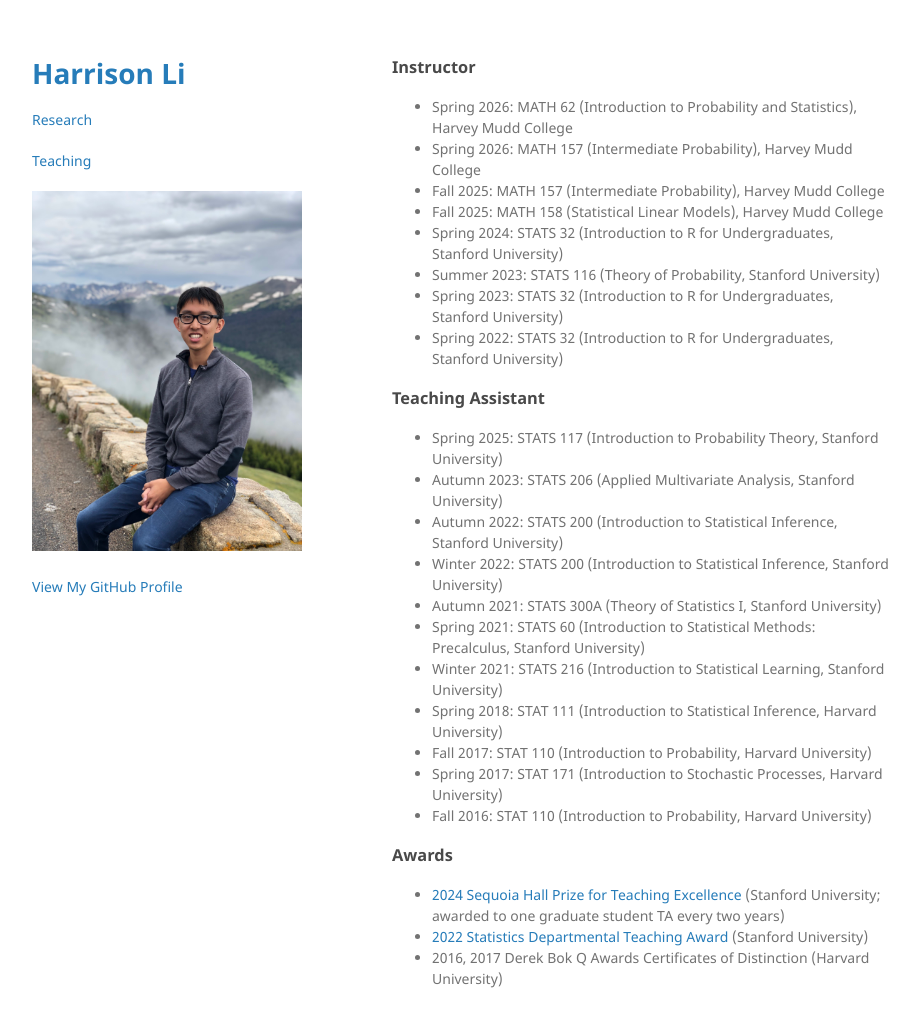
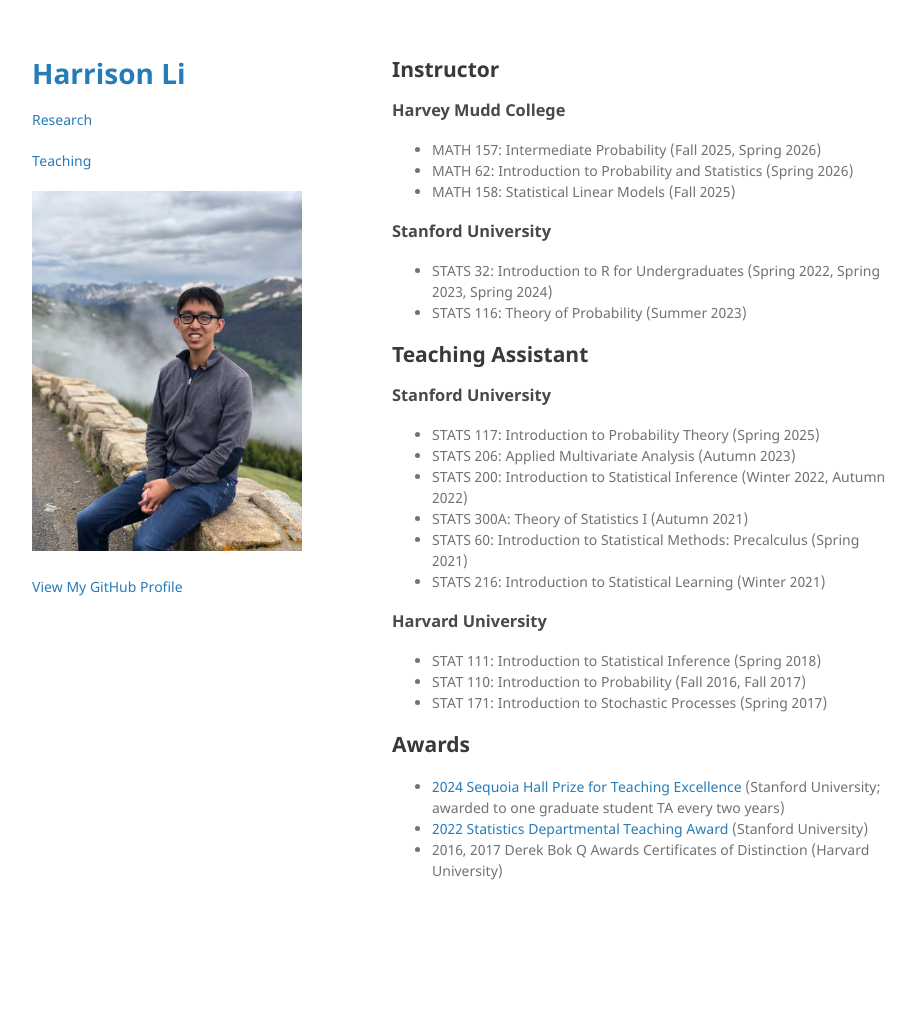
Before and after one commit to hli90722/hli90722.github.io, a Jekyll site: the page built from teaching.md, in a window 1280 px wide and 1059 px high. Shown: the top 1027 px of the window, without its empty margins (178-1097 px from the left). Built offline with Jekyll 4.4.1, drawn with Linux system fonts in a browser that asks for light colours; the repository's description, which GitHub fills in, is left out.

Commit message:
reformat teaching page

```diff
--- a/teaching.md
+++ b/teaching.md
@@ -4,30 +4,33 @@ title: Teaching
 permalink: /teaching/
 ---
 
-### Instructor
-- Spring 2026: MATH 62 (Introduction to Probability and Statistics), Harvey Mudd College
-- Spring 2026: MATH 157 (Intermediate Probability), Harvey Mudd College
-- Fall 2025: MATH 157 (Intermediate Probability), Harvey Mudd College
-- Fall 2025: MATH 158 (Statistical Linear Models), Harvey Mudd College
-- Spring 2024: STATS 32 (Introduction to R for Undergraduates, Stanford University)
-- Summer 2023: STATS 116 (Theory of Probability, Stanford University)
-- Spring 2023: STATS 32 (Introduction to R for Undergraduates, Stanford University)
-- Spring 2022: STATS 32 (Introduction to R for Undergraduates, Stanford University)
+## Instructor
 
-### Teaching Assistant
-- Spring 2025: STATS 117 (Introduction to Probability Theory, Stanford University)
-- Autumn 2023: STATS 206 (Applied Multivariate Analysis, Stanford University)
-- Autumn 2022: STATS 200 (Introduction to Statistical Inference, Stanford University)
-- Winter 2022: STATS 200 (Introduction to Statistical Inference, Stanford University)
-- Autumn 2021: STATS 300A (Theory of Statistics I, Stanford University)
-- Spring 2021: STATS 60 (Introduction to Statistical Methods: Precalculus, Stanford University)
-- Winter 2021: STATS 216 (Introduction to Statistical Learning, Stanford University)
-- Spring 2018: STAT 111 (Introduction to Statistical Inference, Harvard University)
-- Fall 2017: STAT 110 (Introduction to Probability, Harvard University)
-- Spring 2017: STAT 171 (Introduction to Stochastic Processes, Harvard University)
-- Fall 2016: STAT 110 (Introduction to Probability, Harvard University)
+### Harvey Mudd College
+- MATH 157: Intermediate Probability (Fall 2025, Spring 2026)
+- MATH 62: Introduction to Probability and Statistics (Spring 2026)
+- MATH 158: Statistical Linear Models (Fall 2025)
 
-### Awards
+### Stanford University
+- STATS 32: Introduction to R for Undergraduates (Spring 2022, Spring 2023, Spring 2024)
+- STATS 116: Theory of Probability (Summer 2023)
+
+## Teaching Assistant
+
+### Stanford University
+- STATS 117: Introduction to Probability Theory (Spring 2025)
+- STATS 206: Applied Multivariate Analysis (Autumn 2023)
+- STATS 200: Introduction to Statistical Inference (Winter 2022, Autumn 2022)
+- STATS 300A: Theory of Statistics I (Autumn 2021)
+- STATS 60: Introduction to Statistical Methods: Precalculus (Spring 2021)
+- STATS 216: Introduction to Statistical Learning (Winter 2021)
+
+### Harvard University
+- STAT 111: Introduction to Statistical Inference (Spring 2018)
+- STAT 110: Introduction to Probability (Fall 2016, Fall 2017)
+- STAT 171: Introduction to Stochastic Processes (Spring 2017)
+
+## Awards
 - [2024 Sequoia Hall Prize for Teaching Excellence](https://statistics.stanford.edu/news/2024-statistics-teaching-assistant-awards) (Stanford University; awarded to one graduate student TA every two years)
 - [2022 Statistics Departmental Teaching Award](https://statistics.stanford.edu/news/2022-statistics-teaching-assistant-awards) (Stanford University)
 - 2016, 2017 Derek Bok Q Awards Certificates of Distinction (Harvard University)
```
